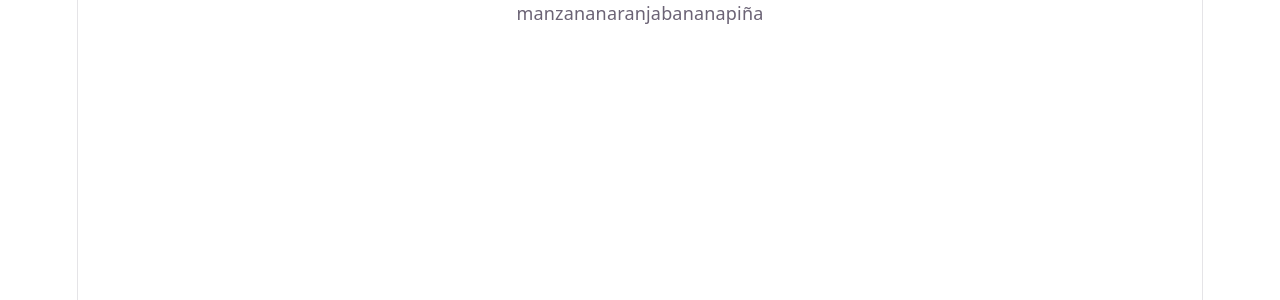
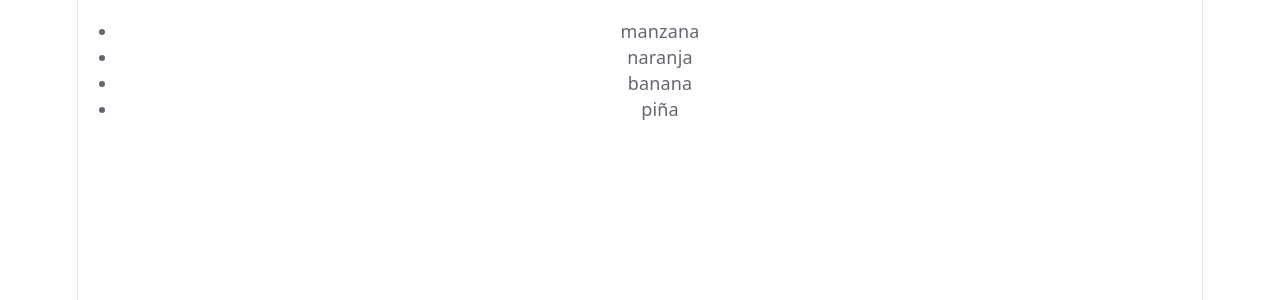
Before and after one commit to Juanpi134/renderizarListasEnReact, a React (Vite) app: page / in a window 1280 px wide. Shown: the top 300 px of the page. Built offline with nearby package versions, Linux system fonts and the light colour scheme.

Commit message:
se crea comentarios y tambien se añade como quedaría el array de strings en una lista desordenada

```diff
--- a/src/componentes/List.jsx
+++ b/src/componentes/List.jsx
@@ -11,8 +11,28 @@
     <li>banaana</li>
     */
 
+    //recorro cada elemento y creo un elemento li
+    const elementosDeLista = frutas.map((fruta) => {
+         return <li>{fruta}</li>
+    })
 
-    return (frutas);
+
+
+
+   /*
+   console.log(elementosDeLista);
+
+   Array(4):
+   0:manzana,
+   1:naranja,
+   2:banana,
+   3:piña
+     */
+
+   //retornamos una lista desordenada con los elementos creados en mi array de frutas que recorrí con map
+
+   return (<ul>{elementosDeLista}</ul>);
+
 }
 
 export default List
```
